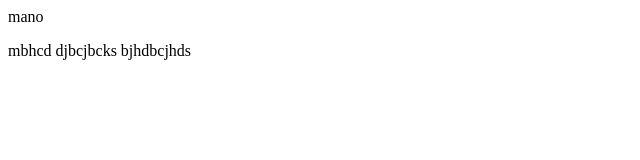
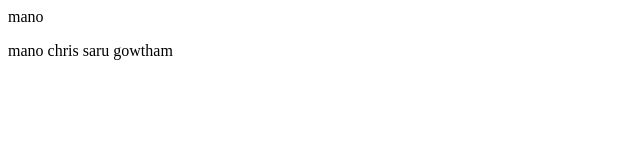
Before and after one commit to mano3493/project1, a plain HTML site: page index.html in a window 1280 px wide. Shown: the full height of the page, 0-640 px from the left. Drawn offline with Linux system fonts and the light colour scheme.

Commit message:
added names

```diff
--- a/index.html
+++ b/index.html
@@ -1,9 +1,9 @@
 <html>
 <body>
 <p>mano</p>
-mbhcd
-djbcjbcks
-bjhdbcjhds
-
+mano
+chris
+saru
+gowtham
 </body>
 </html>
```
